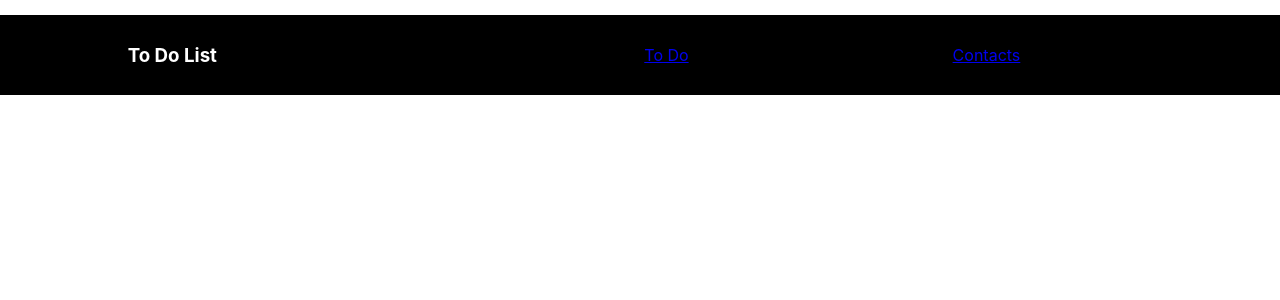
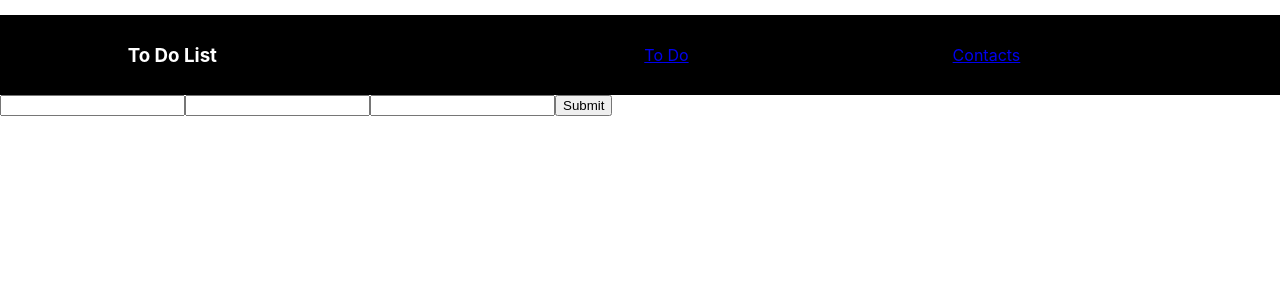
Before and after one commit to prodigos/project3TodoRedux, a React (Create React App) app in the folder todoredux/: page /contacts in a window 1280 px wide. Shown: the top 300 px of the page. Built offline with nearby package versions, Linux system fonts and the light colour scheme.

Commit message:
fixed the router issues by removing the switch

```diff
--- a/todoredux/src/App.js
+++ b/todoredux/src/App.js
@@ -5,25 +5,24 @@ import TodoList from "../src/Components/TodoList";
 import TodoForm from "./Components/TodoForm.js";
 import Contacts from "./Components/Contacts.js";
 import Nav from "./Components/NavBar";
-import { BrowserRouter as Router, Switch, Route } from "react-router-dom";
+import { BrowserRouter as Router, Route } from "react-router-dom";
 
 function App() {
   return (
     <Router>
       <div className="App">
-        <Switch>
         <Nav />
         <Route path="/" exact component={TodoForm}></Route>
         <Route path="/" exact component={TodoList}></Route>
         <Route path="/" exact component={Footer}></Route>
+        <Route path="/" exact component={VisibleTodoList}></Route>
 
-          <TodoForm />
+        {/* <TodoForm />
         <TodoList />
-          <Footer />
-          <VisibleTodoList />
+        <Footer /> */}
+        {/* <VisibleTodoList /> */}
         <Route path="/contacts" component={Contacts}></Route>
         {/* <Contacts /> */}
-        </Switch>
       </div>
     </Router>
   );
--- a/todoredux/src/Components/TodoList.js
+++ b/todoredux/src/Components/TodoList.js
@@ -3,7 +3,7 @@ import PropTypes from 'prop-types'
 import Todo from './Todo'
 
 const TodoList = ({ todos, toggleTodo }) => (
-  <ul>
+  <ul className="todo-list">
     {todos && todos.map(todo => (
       <Todo key={todo.id} {...todo} onClick={() => toggleTodo(todo.id)} />
     ))}
--- a/todoredux/src/index.css
+++ b/todoredux/src/index.css
@@ -29,3 +29,9 @@ nav {
   list-style: none;
 
 }
+
+.contacts {
+  display: flex;
+  align-items: center;
+
+}
```
Lines whose indentation alone changed are shown as unchanged.
